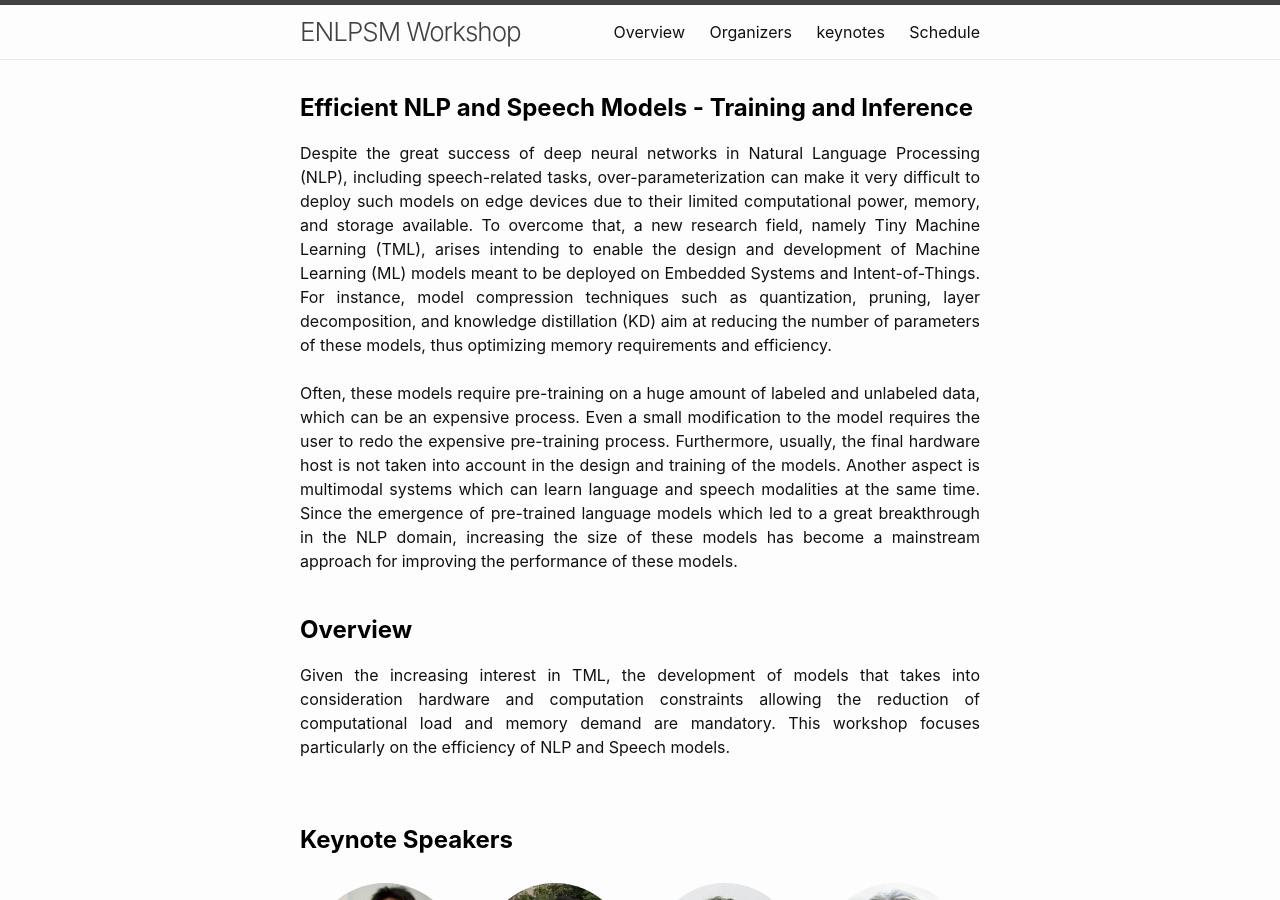
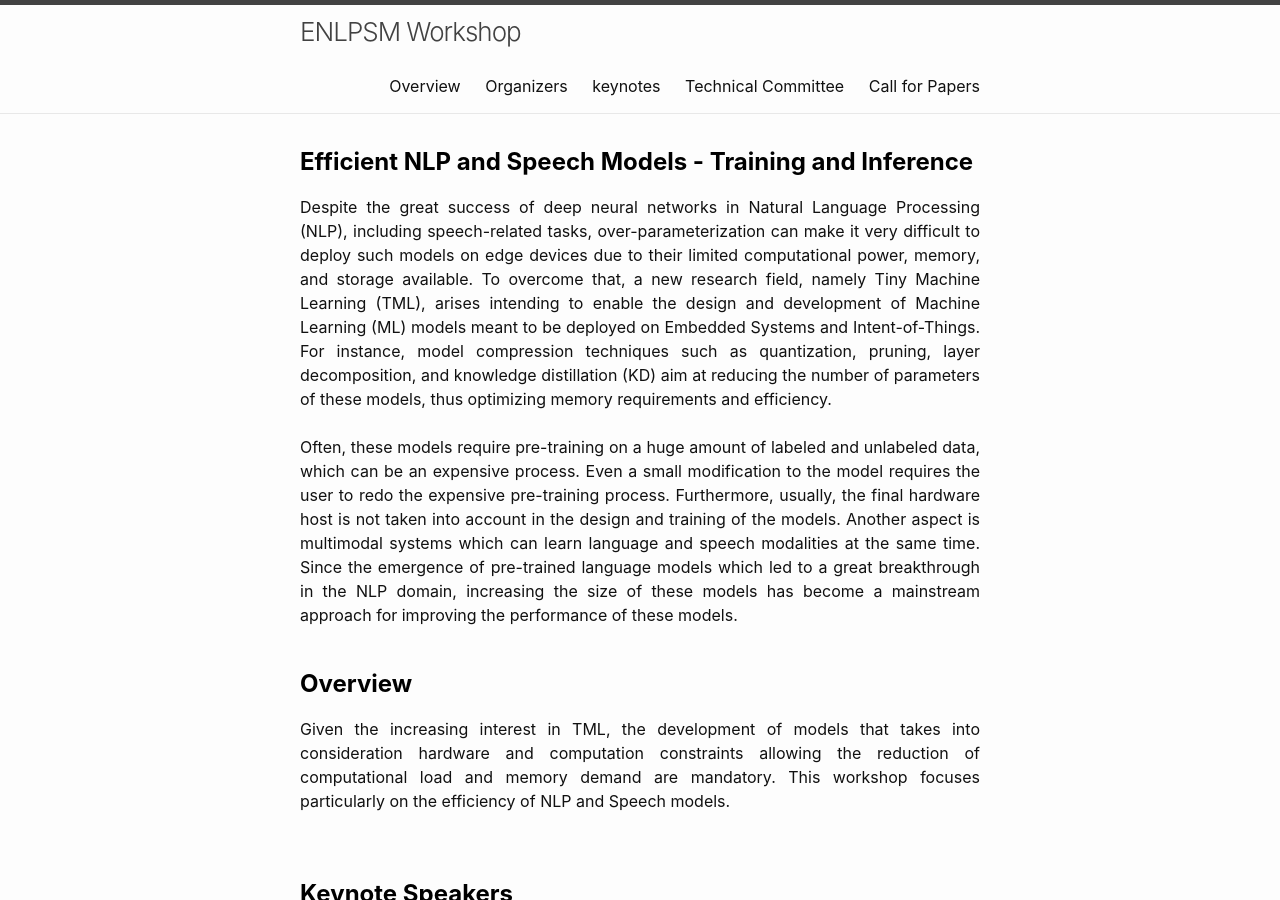
Before and after one commit to newsumm/newsumm.github.io, a Jekyll site: the page built from index.md, in a window 1280 px wide and 900 px high. Built offline with Jekyll 4.4.1, drawn with Linux system fonts in a browser that asks for light colours.

Commit message:
Added new config

```diff
--- a/_config.yml
+++ b/_config.yml
@@ -12,7 +12,8 @@ header_menu:
   Overview:
   Organizers:
   keynotes:
-  Schedule:
+  Technical Committee:
+  Call for Papers:
 
 show_excerpts: false # set to true to show excerpts on the homepage
 
```
